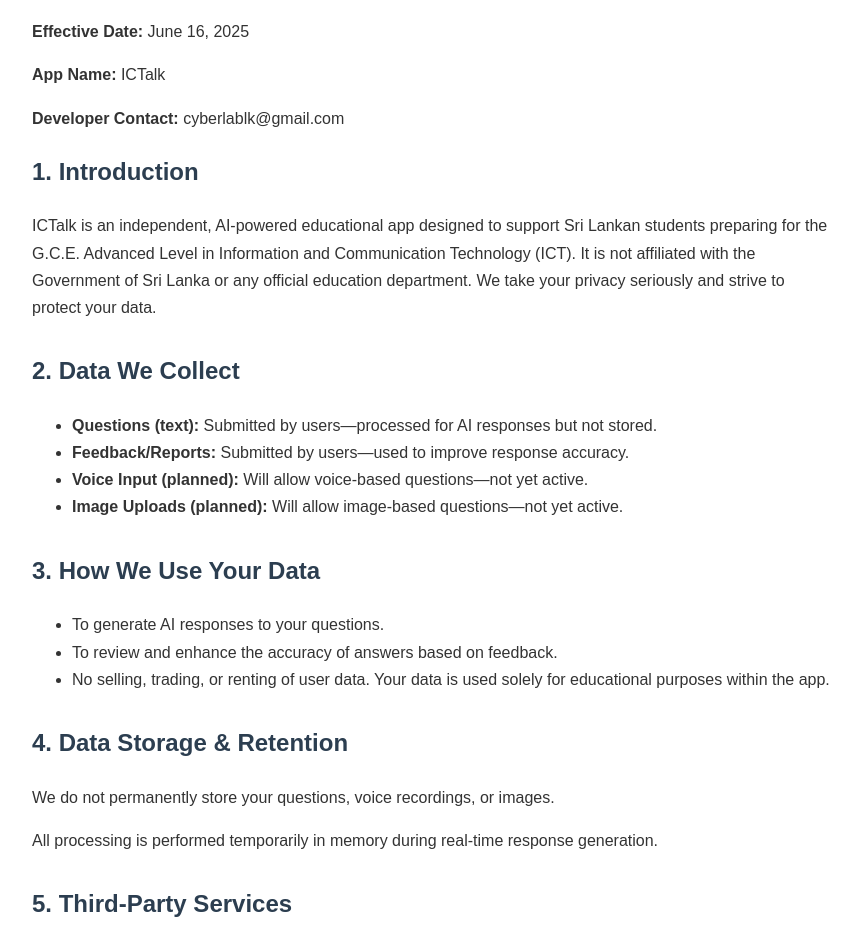
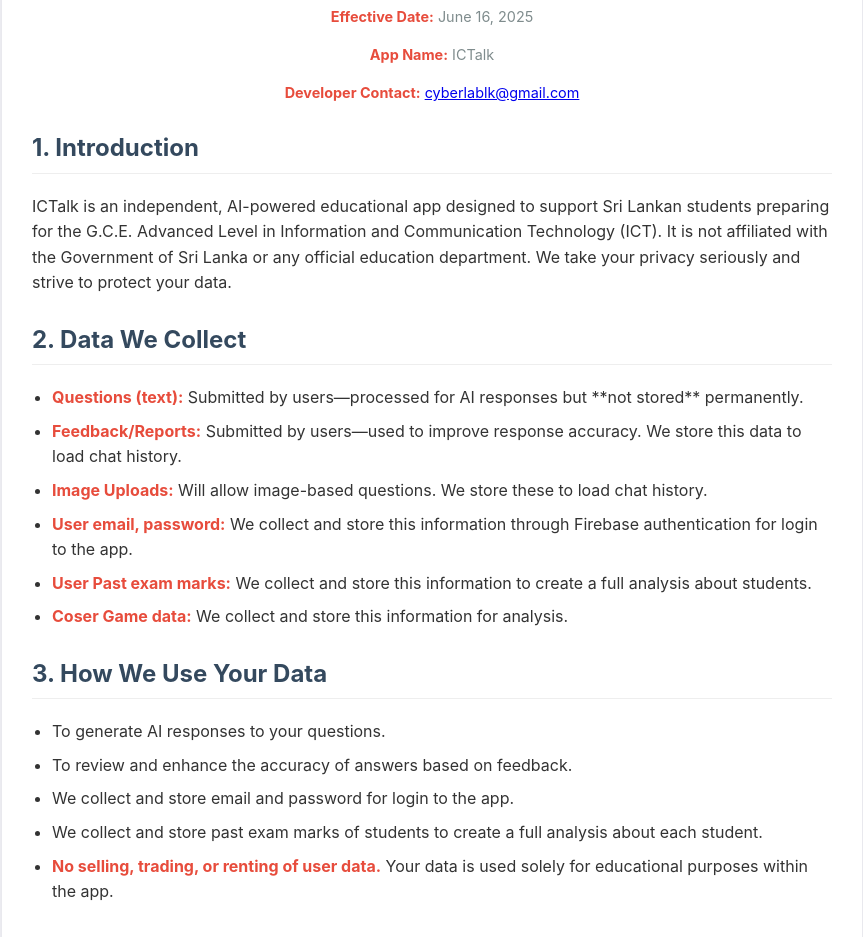
Before and after one commit to thanujanu/ictalk-privacy-policy, a plain HTML site: page index.html in a window 1280 px wide. Shown: the part 151-1088 px from the top of the page, without its empty margins (208-1071 px from the left). Drawn offline with Linux system fonts and the light colour scheme.

Commit message:
Update index.html

```diff
--- a/index.html
+++ b/index.html
@@ -1,77 +1,119 @@
 <!DOCTYPE html>
 <html lang="en">
 <head>
-  <meta charset="UTF-8" />
-  <meta name="viewport" content="width=device-width, initial-scale=1.0"/>
+    <meta charset="UTF-8">
+    <meta name="viewport" content="width=device-width, initial-scale=1.0">
     <title>ICTalk Privacy Policy</title>
     <style>
         body {
-      font-family: Arial, sans-serif;
-      line-height: 1.7;
-      margin: 40px auto;
-      max-width: 800px;
+            font-family: -apple-system, BlinkMacSystemFont, "Segoe UI", Roboto, "Helvetica Neue", Arial, sans-serif;
+            line-height: 1.6;
+            margin: 0;
             padding: 20px;
+            background-color: #f4f4f9;
             color: #333;
         }
-    h1, h2 {
+
+        .container {
+            max-width: 800px;
+            margin: auto;
+            background: #ffffff;
+            padding: 30px;
+            border-radius: 8px;
+            box-shadow: 0 4px 8px rgba(0, 0, 0, 0.1);
+        }
+
+        h1 {
             color: #2c3e50;
+            border-bottom: 2px solid #3498db;
+            padding-bottom: 10px;
+            text-align: center;
         }
-    h1 {
-      border-bottom: 2px solid #ccc;
-      padding-bottom: 10px;
+
+        h2 {
+            color: #34495e;
+            margin-top: 25px;
+            border-bottom: 1px solid #eee;
+            padding-bottom: 5px;
         }
-    section {
-      margin-bottom: 30px;
+
+        p, ul {
+            margin-bottom: 15px;
+        }
+
+        ul {
+            padding-left: 20px;
+        }
+
+        li {
+            margin-bottom: 8px;
+        }
+
+        .meta-info {
+            font-size: 0.9em;
+            color: #7f8c8d;
+            margin-bottom: 20px;
+            text-align: center;
+        }
+
+        .contact-info a {
+            color: #3498db;
+            text-decoration: none;
+        }
+
+        .contact-info a:hover {
+            text-decoration: underline;
+        }
+
+        /* Specific styling for clarity on key points */
+        strong {
+            color: #e74c3c; /* A slightly standout color for collected data */
         }
     </style>
 </head>
 <body>
+    <div class="container">
+        <h1>ICTalk Privacy Policy</h1>
 
-  <h1>ICTalk Privacy Policy</h1>
+        <div class="meta-info">
             <p><strong>Effective Date:</strong> June 16, 2025</p>
             <p><strong>App Name:</strong> ICTalk</p>
-  <p><strong>Developer Contact:</strong> cyberlablk@gmail.com</p>
+            <p><strong>Developer Contact:</strong> <a href="mailto:cyberlablk@gmail.com">cyberlablk@gmail.com</a></p>
+        </div>
 
-  <section>
         <h2>1. Introduction</h2>
         <p>ICTalk is an independent, AI-powered educational app designed to support Sri Lankan students preparing for the G.C.E. Advanced Level in Information and Communication Technology (ICT). It is not affiliated with the Government of Sri Lanka or any official education department. We take your privacy seriously and strive to protect your data.</p>
-  </section>
 
-  <section>
         <h2>2. Data We Collect</h2>
         <ul>
-      <li><strong>Questions (text):</strong> Submitted by users—processed for AI responses but not stored.</li>
-      <li><strong>Feedback/Reports:</strong> Submitted by users—used to improve response accuracy.</li>
-      <li><strong>Voice Input (planned):</strong> Will allow voice-based questions—not yet active.</li>
-      <li><strong>Image Uploads (planned):</strong> Will allow image-based questions—not yet active.</li>
+            <li><strong>Questions (text):</strong> Submitted by users—processed for AI responses but **not stored** permanently.</li>
+            <li><strong>Feedback/Reports:</strong> Submitted by users—used to improve response accuracy. We store this data to load chat history.</li>
+            <li><strong>Image Uploads:</strong> Will allow image-based questions. We store these to load chat history.</li>
+            <li><strong>User email, password:</strong> We collect and store this information through Firebase authentication for login to the app.</li>
+            <li><strong>User Past exam marks:</strong> We collect and store this information to create a full analysis about students.</li>
+            <li><strong>Coser Game data:</strong> We collect and store this information for analysis.</li>
         </ul>
-  </section>
 
-  <section>
         <h2>3. How We Use Your Data</h2>
         <ul>
             <li>To generate AI responses to your questions.</li>
             <li>To review and enhance the accuracy of answers based on feedback.</li>
-      <li>No selling, trading, or renting of user data. Your data is used solely for educational purposes within the app.</li>
+            <li>We collect and store email and password for login to the app.</li>
+            <li>We collect and store past exam marks of students to create a full analysis about each student.</li>
+            <li><strong>No selling, trading, or renting of user data.</strong> Your data is used solely for educational purposes within the app.</li>
         </ul>
-  </section>
 
-  <section>
         <h2>4. Data Storage & Retention</h2>
-    <p>We do not permanently store your questions, voice recordings, or images.</p>
-    <p>All processing is performed temporarily in memory during real-time response generation.</p>
-  </section>
+        <p>We do not permanently store your questions, voice recordings, or images submitted for real-time AI processing.</p>
+        <p>All processing for real-time AI response generation is performed **temporarily in memory** during real-time response generation.</p>
 
-  <section>
         <h2>5. Third-Party Services</h2>
         <p>We may utilize the following services to support AI functionality and app performance:</p>
         <ul>
             <li><strong>Google Gemini:</strong> Provides the AI engine for chat responses.</li>
             <li><strong>Google Analytics (optional):</strong> Helps us understand usage patterns—without collecting personally identifiable information.</li>
         </ul>
-  </section>
 
-  <section>
         <h2>6. User Rights (Sri Lanka)</h2>
         <p>You have the right to:</p>
         <ul>
@@ -79,18 +121,13 @@
             <li>Request correction or deletion of submitted data.</li>
             <li>File complaints with the Sri Lanka Data Protection Authority, as established under the Personal Data Protection Act.</li>
         </ul>
-  </section>
 
-  <section>
         <h2>7. Policy Updates</h2>
         <p>Updates to this policy may occur as the app evolves—for instance, when adding voice or image functionality. Please check back periodically for updates.</p>
-  </section>
 
-  <section>
         <h2>8. Contact</h2>
         <p>For questions or concerns about your privacy:</p>
-    <p><strong>Email:</strong> cyberlablk@gmail.com</p>
-  </section>
-
+        <p class="contact-info">Email: <a href="mailto:cyberlablk@gmail.com">cyberlablk@gmail.com</a></p>
+    </div>
 </body>
 </html>
```
Lines whose indentation alone changed are shown as unchanged.
